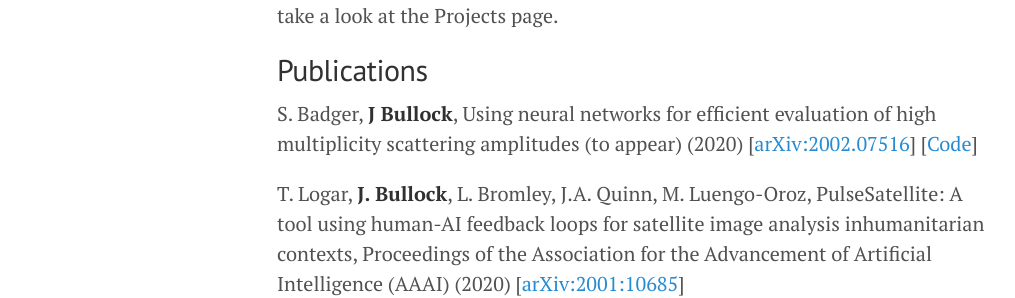
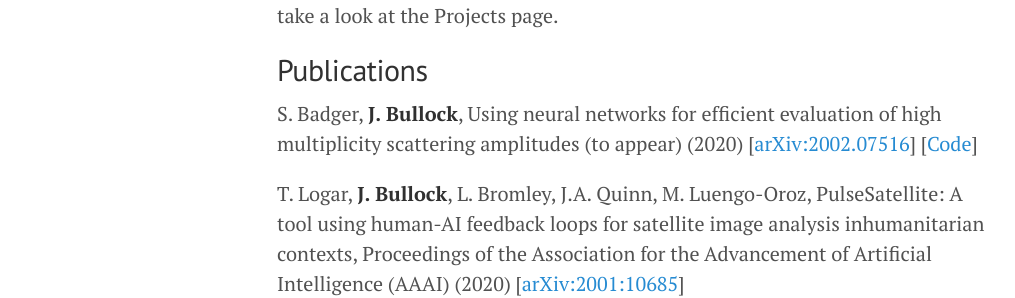
Before and after one commit to JosephPB/josephpb.github.io, a Jekyll site: the page built from publications.md, in a window 1280 px wide and 900 px high. Shown: the part 331-629 px from the top of the window, without its empty margins (3-1018 px from the left). Built offline with Jekyll 4.4.1, drawn with Linux system fonts in a browser that asks for light colours.

Commit message:
naming type

```diff
--- a/publications.md
+++ b/publications.md
@@ -9,7 +9,7 @@ For a more detailed look at projects I have been and am currenrly involved in ta
 
 ## Publications
 
-S. Badger, **J Bullock**, Using neural networks for efficient evaluation of high multiplicity scattering amplitudes (to appear) (2020) [[arXiv:2002.07516](https://arxiv.org/abs/2002.07516)] [[Code](https://github.com/JosephPB/n3jet)]
+S. Badger, **J. Bullock**, Using neural networks for efficient evaluation of high multiplicity scattering amplitudes (to appear) (2020) [[arXiv:2002.07516](https://arxiv.org/abs/2002.07516)] [[Code](https://github.com/JosephPB/n3jet)]
 
 T. Logar, **J. Bullock**, L. Bromley, J.A. Quinn, M. Luengo-Oroz, PulseSatellite: A tool using human-AI feedback loops for satellite image analysis inhumanitarian contexts, Proceedings of the Association for the Advancement of Artificial Intelligence (AAAI) (2020) [[arXiv:2001:10685](https://arxiv.org/abs/2001.10685)]
 
```
